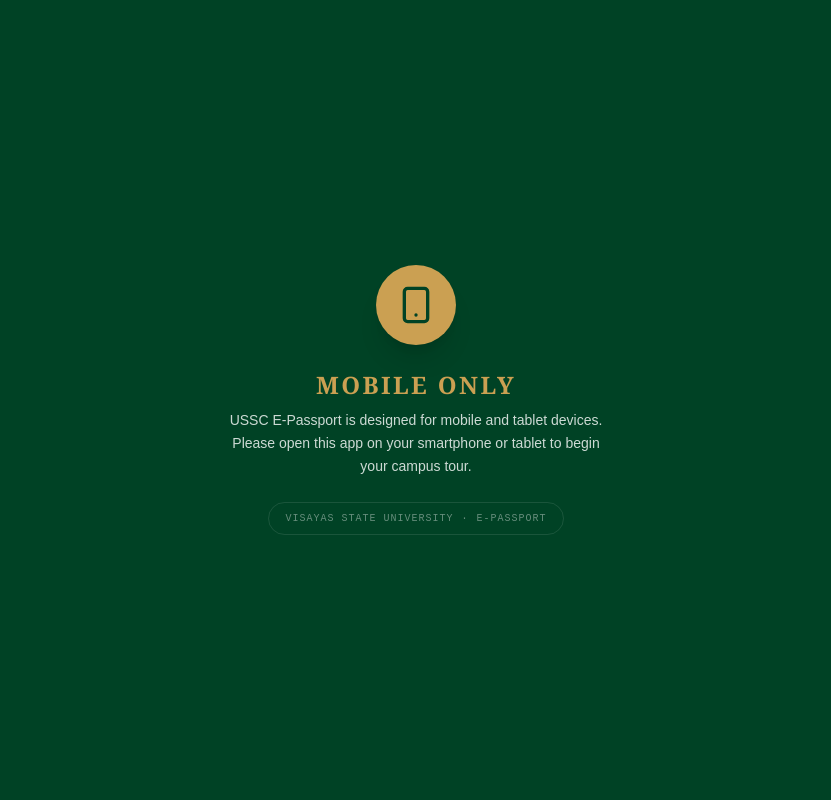
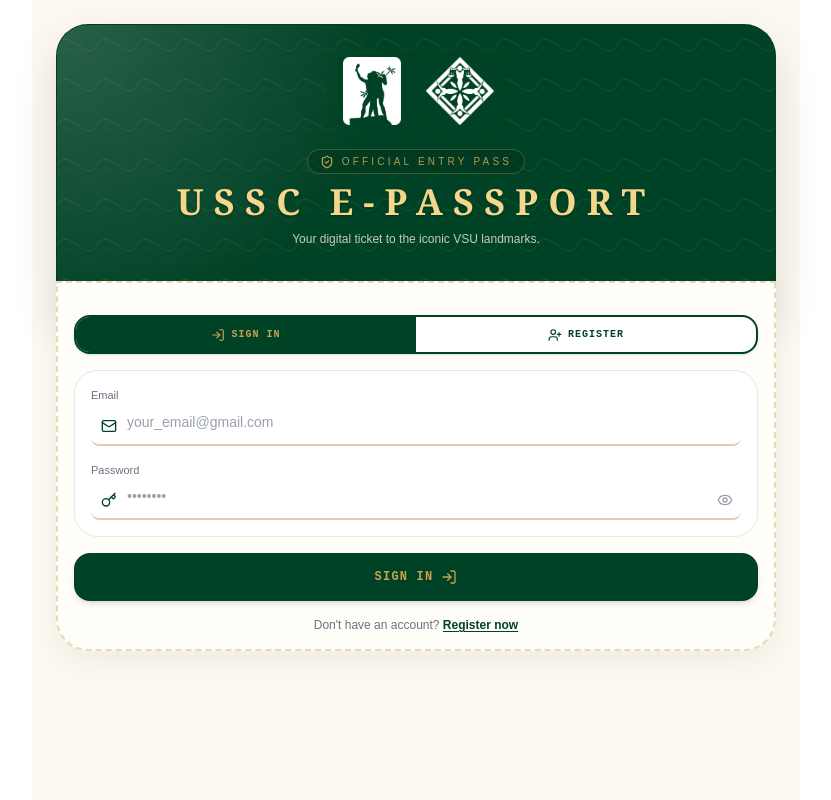
Before and after one commit to Atlas-VSU/e-passport, a React (Vite) app: page / in a window 1280 px wide. Shown: the whole page, without its empty margins (224-1055 px from the left). Built offline with nearby package versions, Linux system fonts and the light colour scheme; no server answers.

Commit message:
fix: responsive in tablet screen

```diff
--- a/src/App.tsx
+++ b/src/App.tsx
@@ -606,13 +606,23 @@
 
   return (
     <>
+      {/* Device-gate: touch input OR width < 1280px → app view. Fine pointer + hover + wide → blocked screen. */}
+      <style>{`
+        .app-shell { display: flex; }
+        .desktop-blocked { display: none; }
+        @media (hover: hover) and (pointer: fine) and (min-width: 1280px) {
+          .app-shell { display: none; }
+          .desktop-blocked { display: flex; }
+        }
+      `}</style>
+
       {/* ── Mobile / Tablet: full screen app ── */}
-      <div className="lg:hidden min-h-screen w-full flex flex-col bg-[#004225] font-sans text-[#1A1A1A] antialiased">
+      <div className="app-shell min-h-screen w-full flex-col bg-[#004225] font-sans text-[#1A1A1A] antialiased mx-auto max-w-md sm:max-w-lg md:max-w-2xl lg:max-w-3xl">
         {renderCurrentView()}
       </div>
 
       {/* ── Desktop: not supported message ── */}
-      <div className="hidden lg:flex min-h-screen w-full flex-col items-center justify-center bg-[#004225] text-white gap-6 p-8">
+      <div className="desktop-blocked min-h-screen w-full flex-col items-center justify-center bg-[#004225] text-white gap-6 p-8">
         <div className="w-20 h-20 rounded-full bg-[#CBA052] flex items-center justify-center shadow-xl">
           <svg xmlns="http://www.w3.org/2000/svg" className="w-10 h-10 text-[#004225]" viewBox="0 0 24 24" fill="none" stroke="currentColor" strokeWidth="2" strokeLinecap="round" strokeLinejoin="round">
             <rect x="5" y="2" width="14" height="20" rx="2" ry="2" />
```
